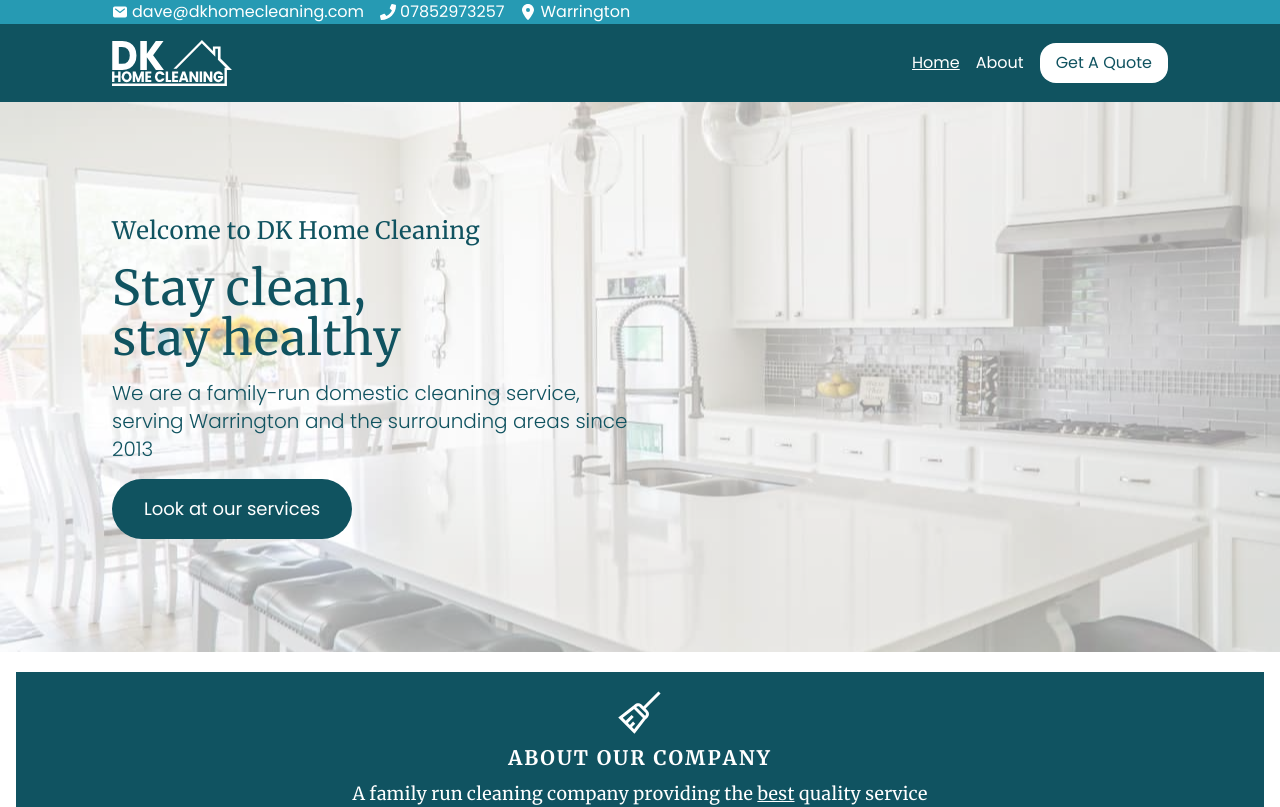
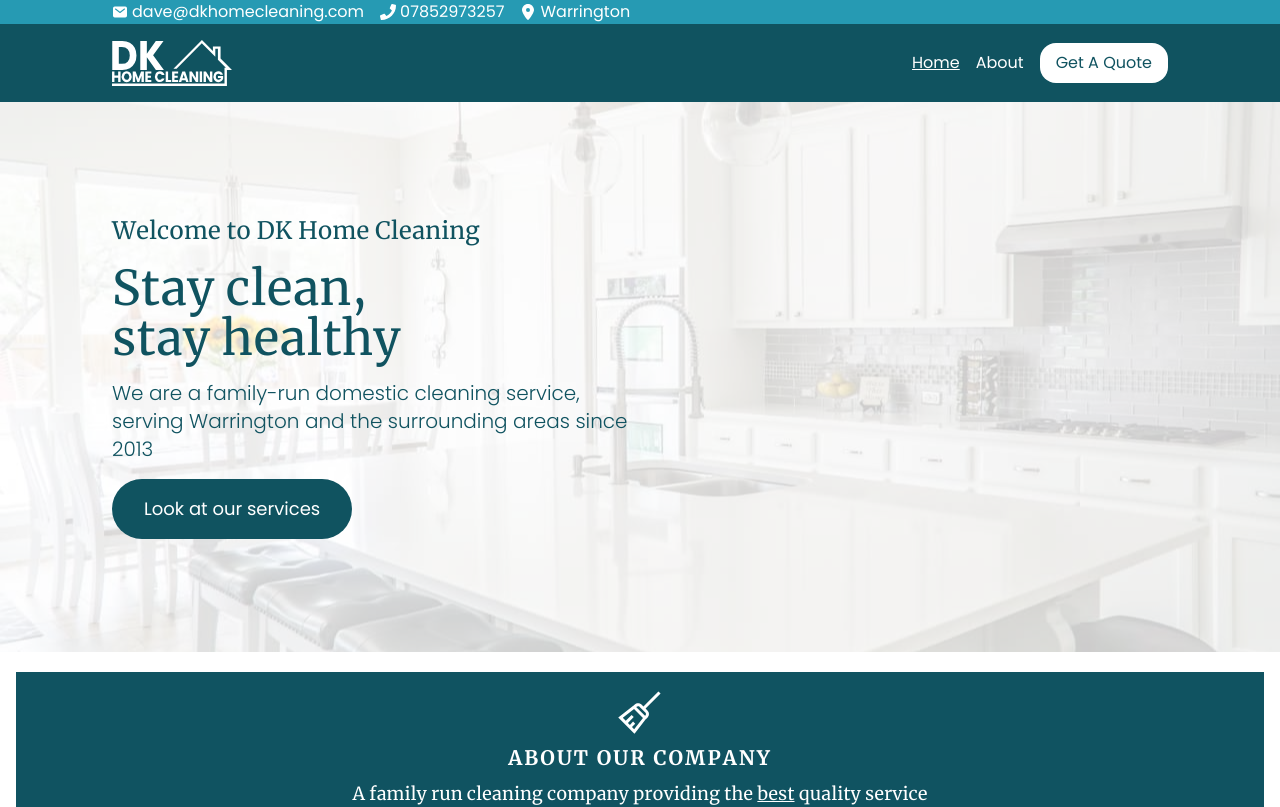
Before and after one commit to Koalaphant/dkhomecleaning, a React (Vite) app: page / in a window 1280 px wide. Shown: the top 807 px of the page. Built offline with nearby package versions, Linux system fonts and the light colour scheme.

Commit message:
Increase overlay opacity in Hero component for better visibility

```diff
--- a/src/Components/Hero.jsx
+++ b/src/Components/Hero.jsx
@@ -2,7 +2,7 @@ export default function Hero() {
   return (
     <div className="relative bg-[url('/kitchen-hero.jpg')] bg-cover bg-center overflow-hidden h-[450px] sm:h-[450px] md:h-[550px] 2xl:h-[650px]">
       {/* Overlay */}
-      <div className="absolute inset-0 bg-white opacity-60 z-10"></div>
+      <div className="absolute inset-0 bg-white opacity-80 z-10"></div>
 
       {/* Content Container */}
       <div className="relative z-20 text-[#105360] flex flex-col items-start justify-center px-4 sm:px-8 md:px-12 py-20 w-full max-w-6xl mx-auto h-full">
```
